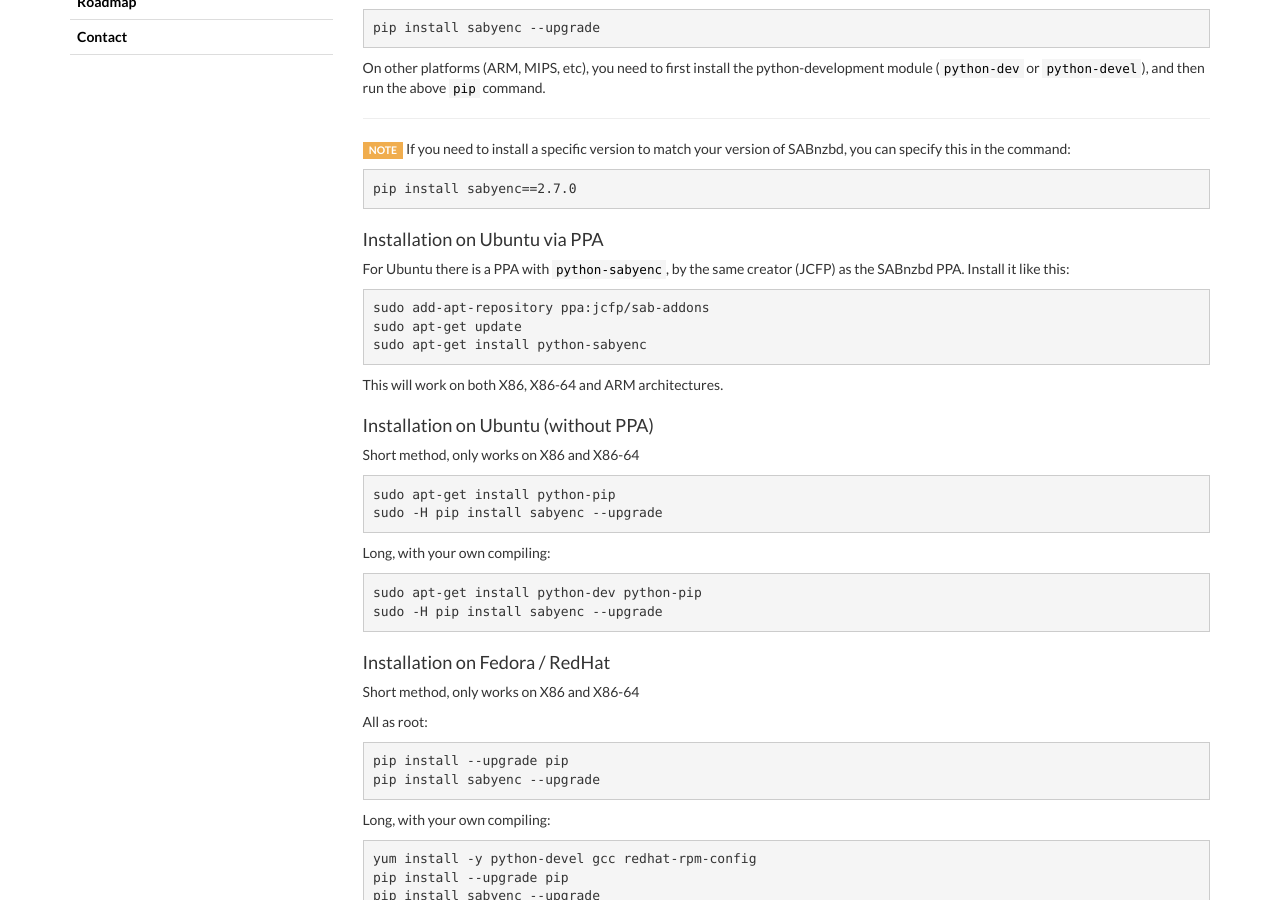
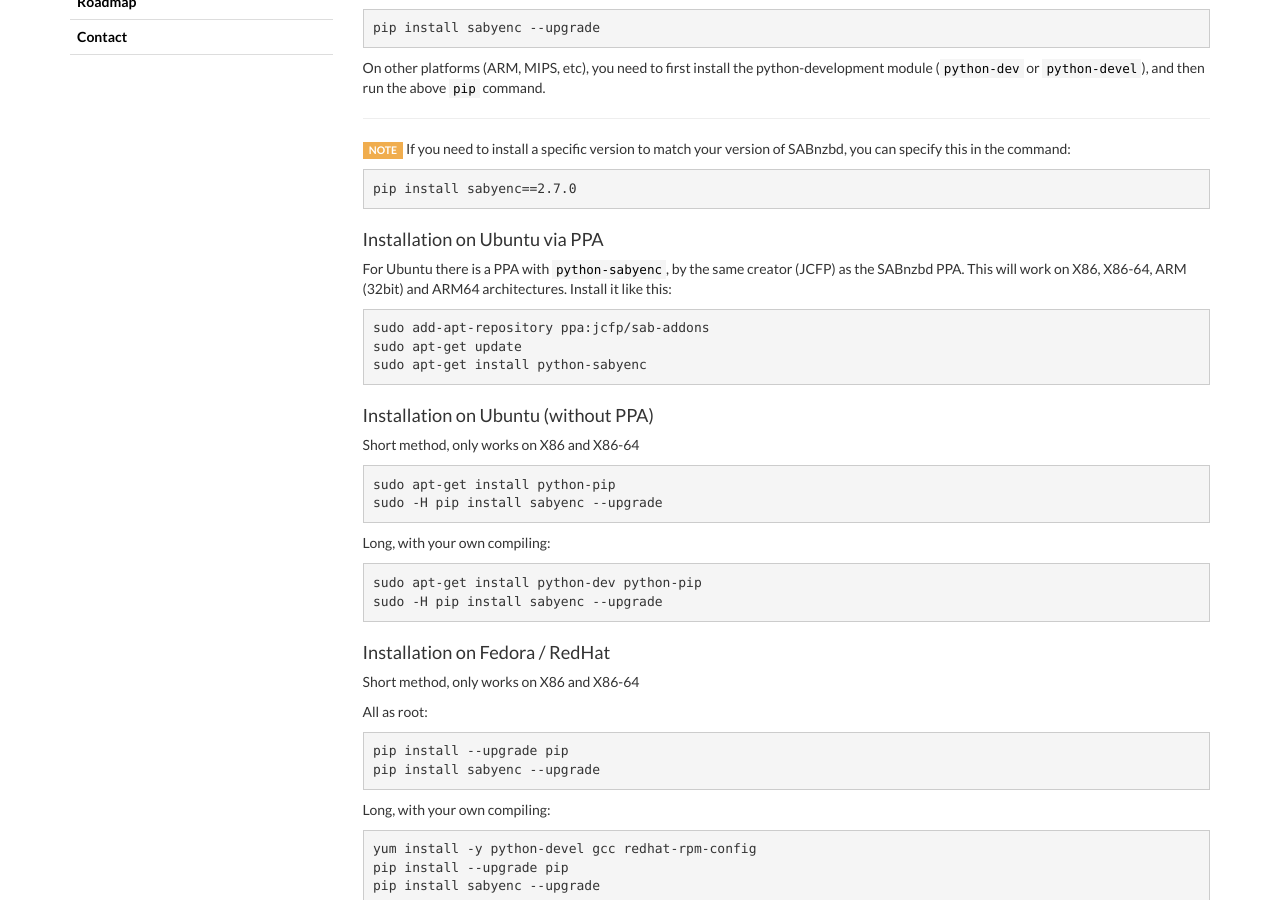
Before and after one commit to sabnzbd/sabnzbd.github.io, a Jekyll site: the page built from wiki/extra/sabyenc.md, in a window 1280 px wide and 900 px high, scrolled down 498 px. Built offline with Jekyll 4.4.1, drawn with Linux system fonts in a browser that asks for light colours.

Commit message:
sabyenc: Ubuntu info updated

````diff
--- a/wiki/extra/sabyenc.md
+++ b/wiki/extra/sabyenc.md
@@ -36,14 +36,14 @@
 
 ### Installation on Ubuntu via PPA
 
-For Ubuntu there is a PPA with `python-sabyenc`, by the same creator (JCFP) as the SABnzbd PPA.
+For Ubuntu there is a PPA with `python-sabyenc`, by the same creator (JCFP) as the SABnzbd PPA. This will work on X86, X86-64, ARM (32bit) and ARM64 architectures.
 Install it like this:
 ```
 sudo add-apt-repository ppa:jcfp/sab-addons
 sudo apt-get update
 sudo apt-get install python-sabyenc
 ```
-This will work on both X86, X86-64 and ARM architectures.
+
 
 ### Installation on Ubuntu (without PPA)
 
````
